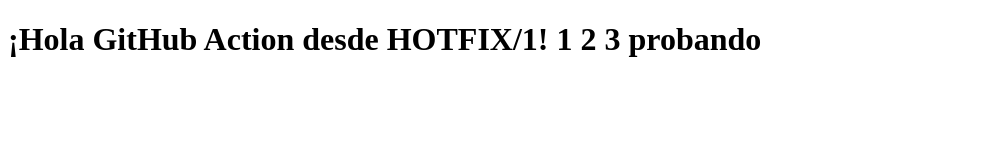
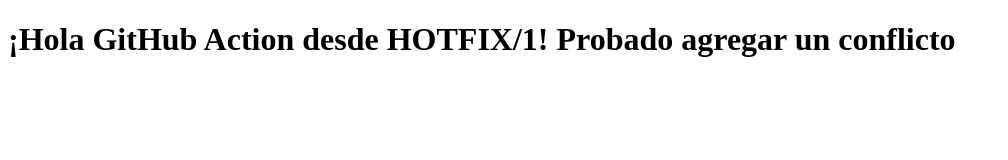
Before and after one commit to LeoAC0/hello-world-typescript_actions, a website: page index.html in a window 1280 px wide. Shown: the whole page, without its empty margins (0-1008 px from the left). Drawn offline with Linux system fonts and the light colour scheme.

Commit message:
Probando generar un conlicto

```diff
--- a/index.html
+++ b/index.html
@@ -6,6 +6,6 @@
     <title>Test</title>
 </head>
 <body>
-    <h1>¡Hola GitHub Action desde HOTFIX/1! 1 2 3 probando</h1>
+    <h1>¡Hola GitHub Action desde HOTFIX/1! Probado agregar un conflicto</h1>
 </body>
 </html>
```
